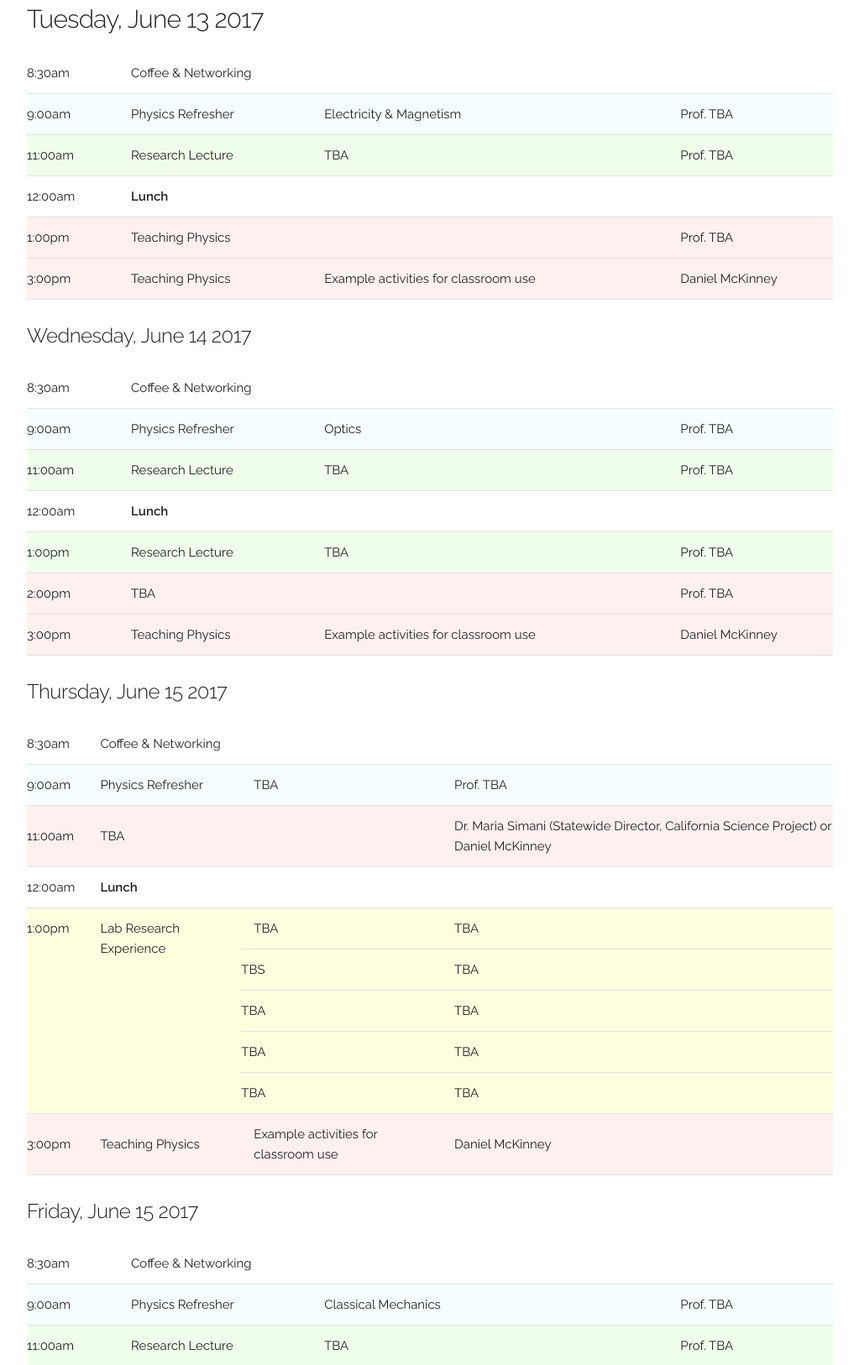
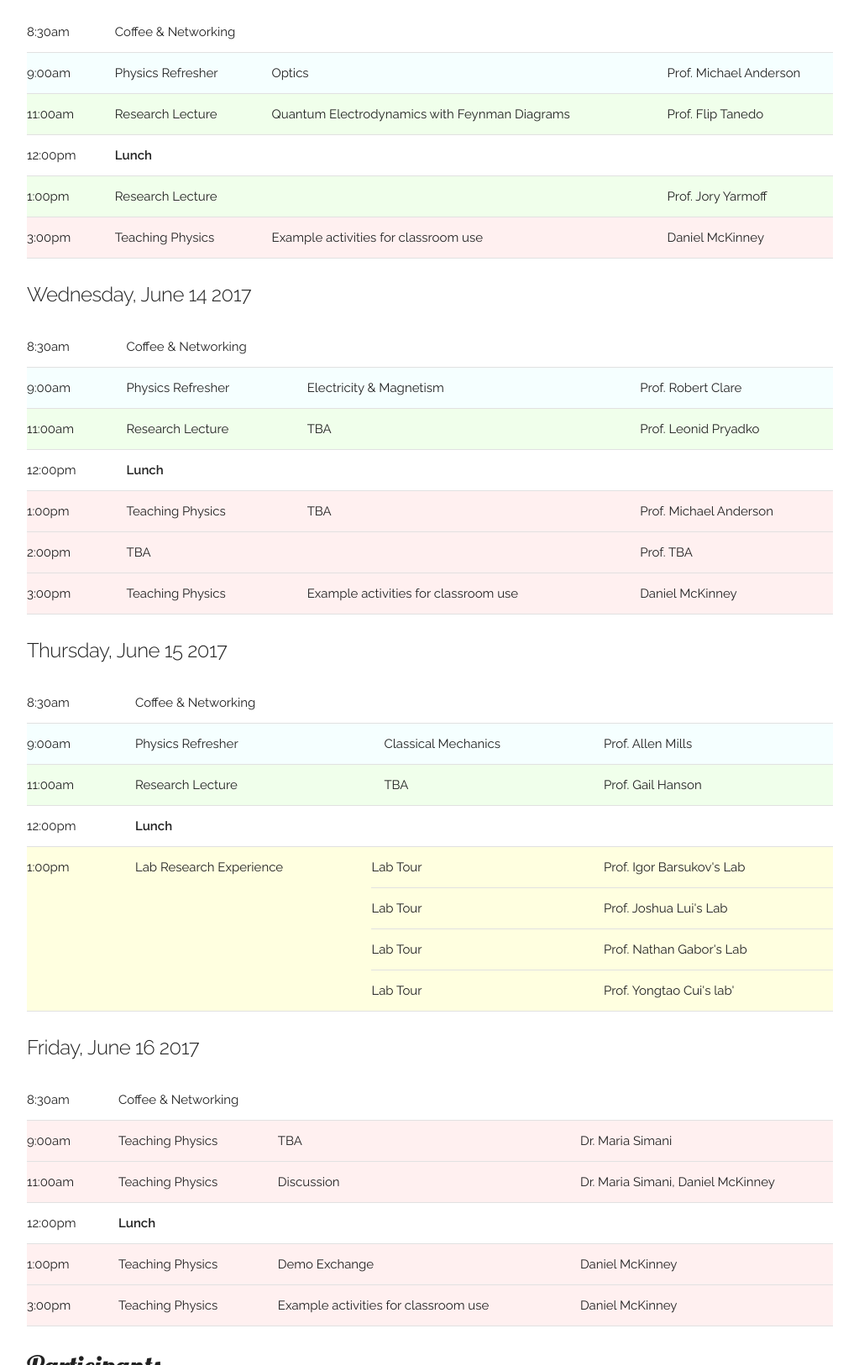
Before and after one commit to fliptanedo/UCR-SPTA, a plain HTML site: page index.html in a window 1280 px wide. Shown: the part 1174-2800 px from the top of the page at 84% size, without its empty margins (128-1151 px from the left). Drawn offline with Linux system fonts and the light colour scheme.

Commit message:
schedule

```diff
--- a/index.html
+++ b/index.html
@@ -127,36 +127,36 @@
     <tr class= "refresher">
       <td>9:30am</td>
       <td>Physics Refresher</td>
-      <td>TBA</td>
-      <td>Prof. TBA</td>
+      <td>Thermal Physics</td>
+      <td>Prof. Shan-Wen Tsai</td>
     </tr>
     <tr class="research">
       <td>11:00am</td>
       <td>Research Lecture</td>
       <td>TBA</td>
-      <td>Prof. TBA</td>
+      <td>Prof. Michael Mulligan</td>
   </tr>
   <tr>
-    <td>12:00am</td>
+    <td>12:00pm</td>
     <td colspan="3"><strong>Lunch</strong></td>
   </tr>
+  <!-- <tr class="research">
+    <td>1:00pm</td>
+    <td>Research Lecture</td>
+    <td>TBA</td>
+    <td>Prof. TBA</td>
+  </tr>   -->
   <tr class="research">
     <td>1:00pm</td>
     <td>Research Lecture</td>
     <td>TBA</td>
-    <td>Prof. TBA</td>
+    <td>Prof. George Becker</td>
   </tr>
   <tr class="research">
     <td>2:00pm</td>
     <td>Research Lecture</td>
     <td>TBA</td>
-    <td>Prof. TBA</td>
-  </tr>
-  <tr class="research">
-    <td>2:00pm</td>
-    <td>Research Lecture</td>
-    <td>TBA</td>
-    <td>Prof. TBA</td>
+    <td>Prof. Nathan Gabor</td>
   </tr>
   <tr class="teaching">
     <td>3:00pm</td>
@@ -178,23 +178,23 @@
     <tr class="refresher">
       <td>9:00am</td>
       <td>Physics Refresher</td>
-      <td>Electricity &amp; Magnetism</a></td>
-      <td>Prof. TBA</td>
+      <td>Optics</a></td>
+      <td>Prof. Michael Anderson</td>
     </tr>
     <tr class="research">
       <td>11:00am</td>
       <td>Research Lecture</td>
-      <td>TBA</td>
-      <td>Prof. TBA</td>
+      <td>Quantum Electrodynamics with Feynman Diagrams</td>
+      <td>Prof. Flip Tanedo</td>
     </tr>
     <tr align="center">
-      <td>12:00am</td>
+      <td>12:00pm</td>
       <td colspan="3"><strong>Lunch</strong></td>
     </tr>
-    <tr class="teaching">
+    <tr class="research">
       <td>1:00pm</td>
-      <td colspan=2>Teaching Physics</td>
-      <td> Prof. TBA</td>
+      <td colspan=2>Research Lecture</td>
+      <td> Prof. Jory Yarmoff</td>
     </tr>
     <tr class="teaching">
       <td>3:00pm</td>
@@ -216,24 +216,24 @@
     <tr class="refresher">
       <td>9:00am</td>
       <td>Physics Refresher</td>
-      <td>Optics</td>
-      <td>Prof. TBA</td>
+      <td>Electricity &amp; Magnetism</td>
+      <td>Prof. Robert Clare</td>
     </tr>
     <tr class="research">
       <td>11:00am</td>
       <td>Research Lecture</td>
       <td>TBA</td>
-      <td>Prof. TBA</td>
+      <td>Prof. Leonid Pryadko</td>
     </tr>
     <tr>
-      <td>12:00am</td>
+      <td>12:00pm</td>
       <td colspan="3"><strong>Lunch</strong></td>
     </tr>
-    <tr class="research">
+    <tr class="teaching">
       <td>1:00pm</td>
-      <td>Research Lecture</td>
+      <td>Teaching Physics</td>
       <td>TBA</td>
-      <td>Prof. TBA</td>
+      <td>Prof. Michael Anderson</td>
     </tr>
     <tr class="teaching">
       <td>2:00pm</td>
@@ -260,82 +260,80 @@
     <tr class="refresher">
       <td>9:00am</td>
       <td>Physics Refresher</td>
+      <td>Classical Mechanics</td>
+      <td>Prof. Allen Mills</td>
+    </tr>
+    <tr class="research">
+      <td>11:00am</td>
+      <td>Research Lecture</td>
       <td>TBA</td>
-      <td>Prof. TBA</td>
-    </tr>
-    <tr class="teaching">
-      <td>11:00am</td>
-      <td colspan=2>TBA</td>
-      <td>Dr. Maria Simani (Statewide Director, California Science Project) or Daniel McKinney</td>
+      <td>Prof. Gail Hanson</td>
     </tr>
     <tr>
-      <td>12:00am</td>
+      <td>12:00pm</td>
       <td colspan="3"><strong>Lunch</strong></td>
     </tr>
     <tr class="lab">
       <td rowspan="5" valign="top">1:00pm</td>
       <td rowspan="5" valign="top">Lab Research Experience</td>
+    </tr>
+    <tr class="lab">
+      <td>Lab Tour</td>
+      <td>Prof. Igor Barsukov's Lab</td>
+    </tr>
+    <tr class="lab">
+      <td>Lab Tour</td>
+      <td>Prof. Joshua Lui's Lab</td>
+    </tr>
+    <tr class="lab">
+      <td>Lab Tour</td>
+      <td>Prof. Nathan Gabor's Lab</td>
+    </tr>
+    <tr class="lab">
+      <td>Lab Tour</td>
+      <td>Prof. Yongtao Cui's lab'</td>
+    </tr>
+    <!-- <tr class="lab">
       <td>TBA</td>
       <td>TBA</td>
-    </tr>
-    <tr class="lab">
-      <td>TBS</td>
-      <td>TBA</td>
-    </tr>
-    <tr class="lab">
-      <td>TBA</td>
-      <td>TBA</td>
-    </tr>
-    <tr class="lab">
-      <td>TBA</td>
-      <td>TBA</td>
-    </tr>
-    <tr class="lab">
-      <td>TBA</td>
-      <td>TBA</td>
-    </tr>
-    <tr class="teaching">
+    </tr> -->
+    <!-- <tr class="teaching">
       <td>3:00pm</td>
       <td>Teaching Physics</td>
       <td>Example activities for classroom use</td>
       <td>Daniel McKinney</td>
-    </tr>
+    </tr> -->
   </tbody>
 </table>
 
-<h5>Friday, June 15 2017</h5>
+<h5>Friday, June 16 2017</h5>
 <table class="u-full-width">
   <tbody>
     <tr>
       <td>8:30am</td>
       <td colspan="3">Coffee &amp; Networking</td>
     </tr>
-    <tr class="refresher">
+    <tr class="teaching">
       <td>9:00am</td>
-      <td>Physics Refresher</td>
-      <td>Classical Mechanics</td>
-      <td>Prof. TBA</td>
+      <td>Teaching Physics</td>
+      <td>TBA</td>
+      <td>Dr. Maria Simani</td>
     </tr>
-    <tr class="research">
+    <tr class="teaching">
       <td>11:00am</td>
-      <td>Research Lecture</td>
-      <td>TBA</td>
-      <td>Prof. TBA</td>
+      <td>Teaching Physics</td>
+      <td>Discussion</td>
+      <td>Dr. Maria Simani, Daniel McKinney</td>
     </tr>
     <tr align="center">
-      <td>12:00am</td>
+      <td>12:00pm</td>
       <td colspan="3"><strong>Lunch</strong></td>
     </tr>
-    <tr class="research">
+    <tr class="teaching">
       <td>1:00pm</td>
-      <td>Research Lecture</td>
-      <td>TBA</td>
-      <td>Prof. TBA</td>
-    </tr>
-    <tr class="teaching">
-      <td>2:00pm</td>
-      <td colspan="2">Demo Exchange</td>
-      <td>Prof. TBA</a></td>
+      <td>Teaching Physics</td>
+      <td>Demo Exchange</td>
+      <td>Daniel McKinney</td>
     </tr>
     <tr class="teaching">
       <td>3:00pm</td>
```
